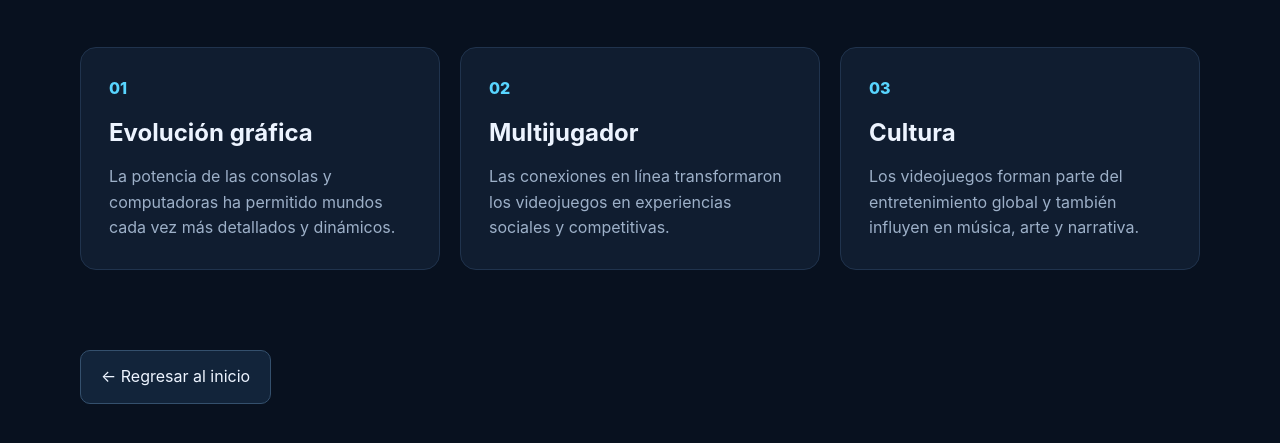
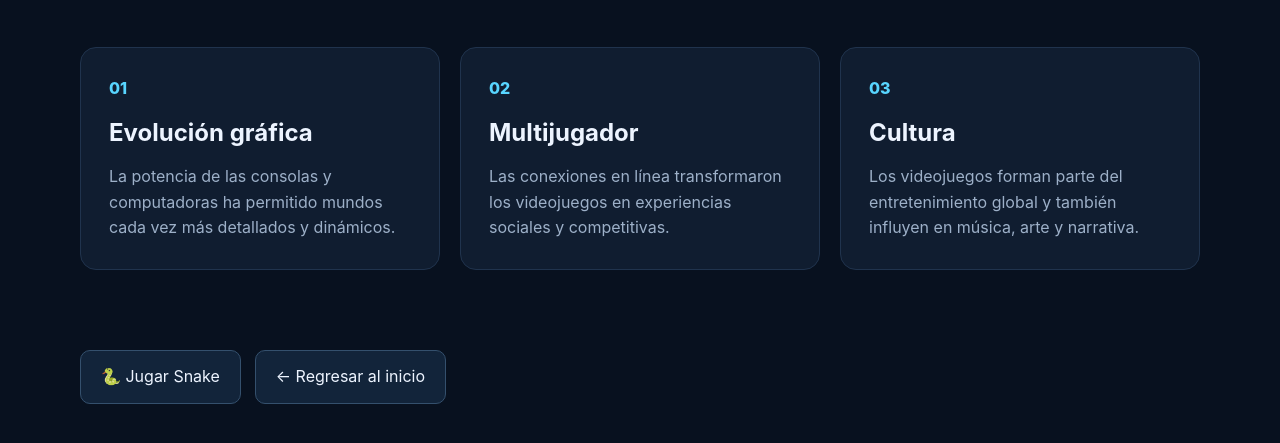
Before and after one commit to DarioCoronel19/PagWebEsparza, a plain HTML site: page videojuegos.html in a window 1280 px wide. Shown: the part 381-824 px from the top of the page. Drawn offline with Linux system fonts and the light colour scheme.

Commit message:
Actualizacion Pag Videojuego

```diff
--- a/videojuegos.html
+++ b/videojuegos.html
@@ -20,7 +20,10 @@
       <article class="feature"><span>02</span><h2>Multijugador</h2><p>Las conexiones en línea transformaron los videojuegos en experiencias sociales y competitivas.</p></article>
       <article class="feature"><span>03</span><h2>Cultura</h2><p>Los videojuegos forman parte del entretenimiento global y también influyen en música, arte y narrativa.</p></article>
     </div>
-    <a class="btn" href="index.html">← Regresar al inicio</a>
+    <div style="display:flex;gap:14px;flex-wrap:wrap">
+      <a class="btn" href="snake.html">🐍 Jugar Snake</a>
+      <a class="btn" href="index.html">← Regresar al inicio</a>
+    </div>
   </main>
 </body>
 </html>
```
